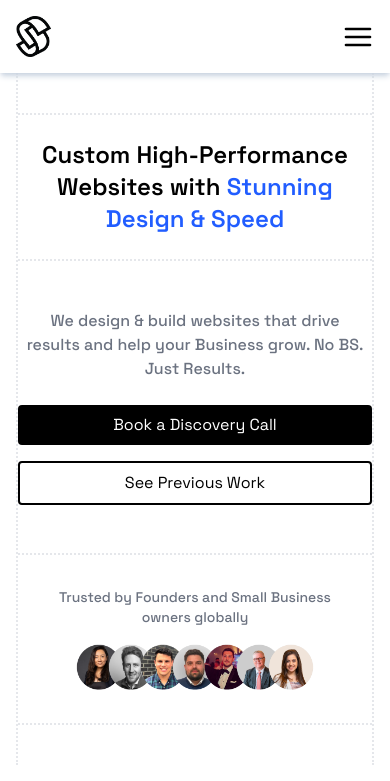
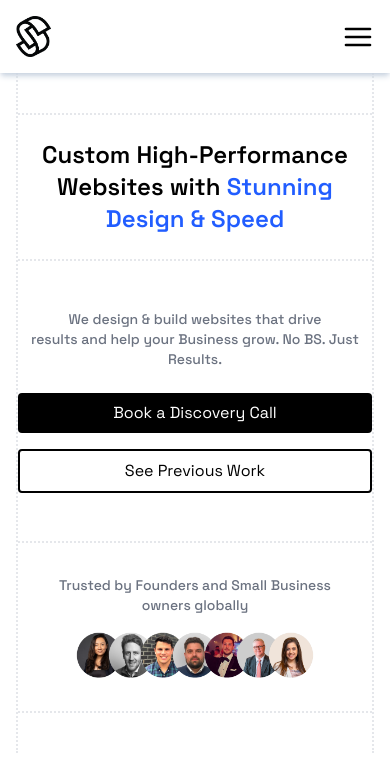
Before and after one commit to mselbekk11/selbekk-studio, a Next.js app: page / in a window 390 px wide. Shown: the top 781 px of the page. Built offline with nearby package versions, Linux system fonts and the light colour scheme.

Commit message:
updated the booking button

```diff
--- a/components/Hero.tsx
+++ b/components/Hero.tsx
@@ -16,7 +16,7 @@
         </div>
         <div className='border-dotted border-b-2 border-gray-200 w-full flex flex-col items-center'>
           <div className='py-12 max-w-2xl'>
-            <h3 className='text-base md:text-lg font-medium text-gray-500 pb-6'>
+            <h3 className='text-sm md:text-lg font-medium text-gray-500 pb-6'>
               We design & build websites that drive <br /> results and help your
               Business grow. No BS. Just Results.
             </h3>
```
